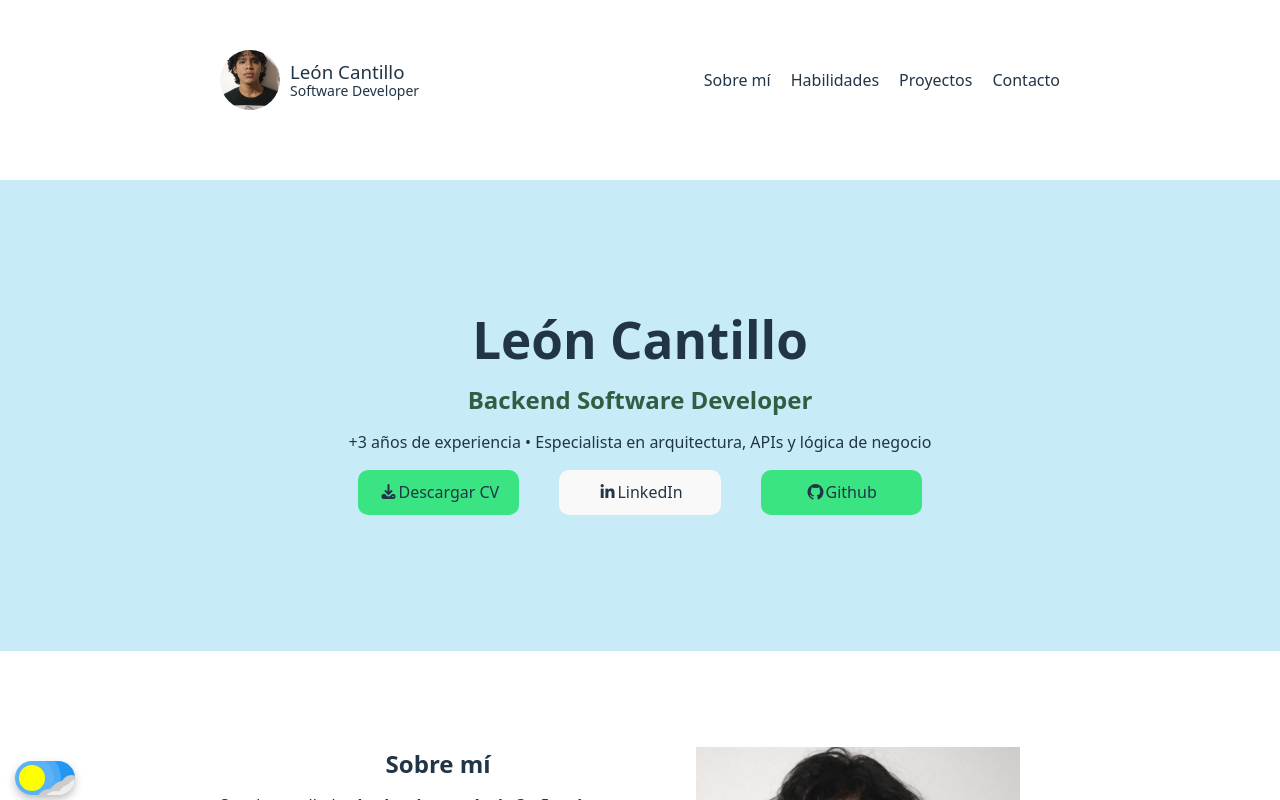
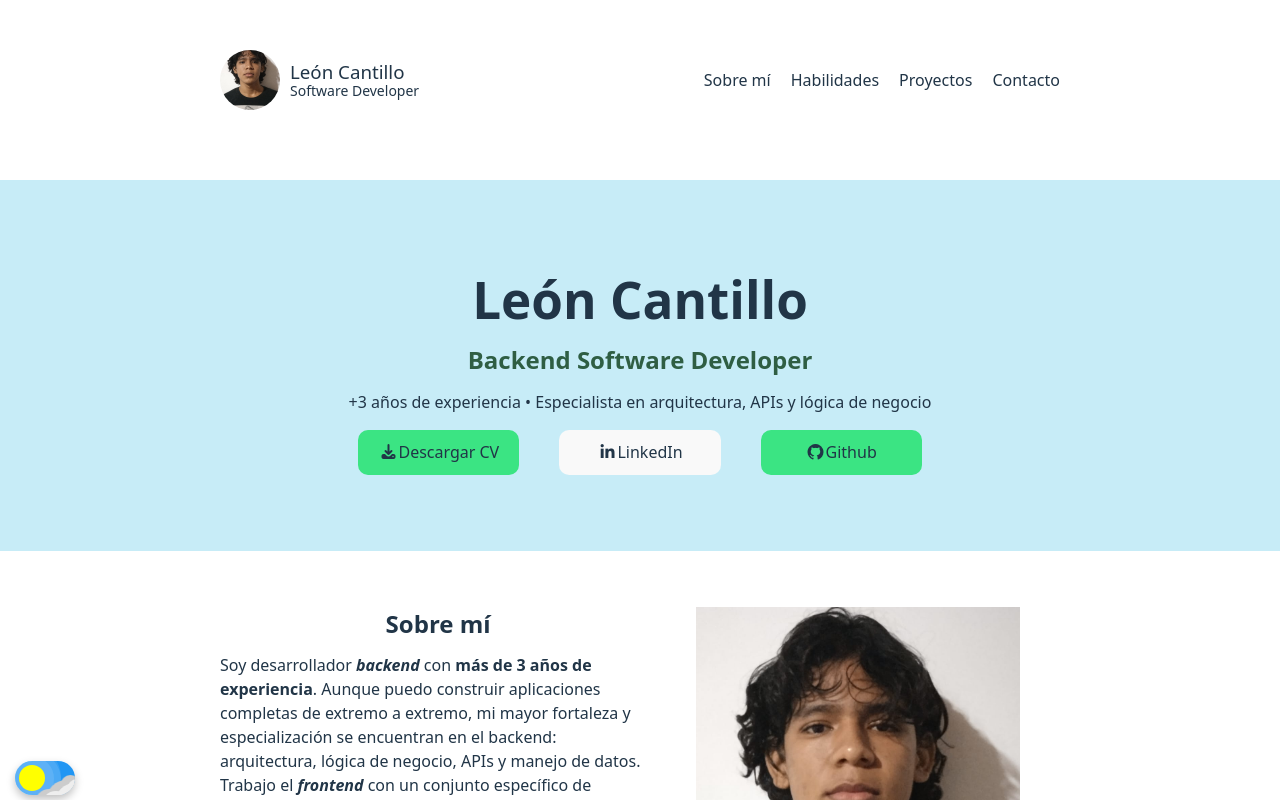
Before and after one commit to leoncantillo/portfolio, a React (Vite) app: page / in a window 1280 px wide. Shown: the top 800 px of the page. Built offline with nearby package versions, Linux system fonts and the light colour scheme.

Commit message:
[DELETE] Unnecesary section styles.

```diff
--- a/src/pages/Introduction.jsx
+++ b/src/pages/Introduction.jsx
@@ -2,7 +2,6 @@ import Header from "../components/Header";
 import Layout from "../components/Layout";
 import { C, Cpp, Expressjs, Java, JavaScript, Kotlin, MySQL, Nodejs, Php, PostgreSQL, React, Spring, Threejs, TypeScript } from "../components/DevelopSkillLogos";
 import { AmazonWebServices, Docker, Git, MicrosoftAzure, Vite, WordPress } from "../components/DevelopToolLogos";
-import './../styles/Introduction.scss';
 import './../styles/section_hero.scss';
 import './../styles/section_about.scss';
 import './../styles/section_skills.scss';
--- a/src/styles/Introduction.scss
+++ /dev/null
@@ -1,3 +0,0 @@
-section {
-    padding: 40px 0 60px 0;
-}
```
